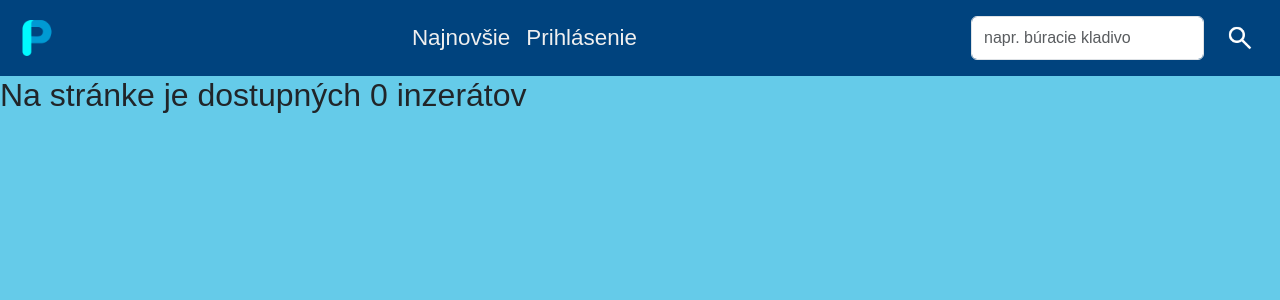
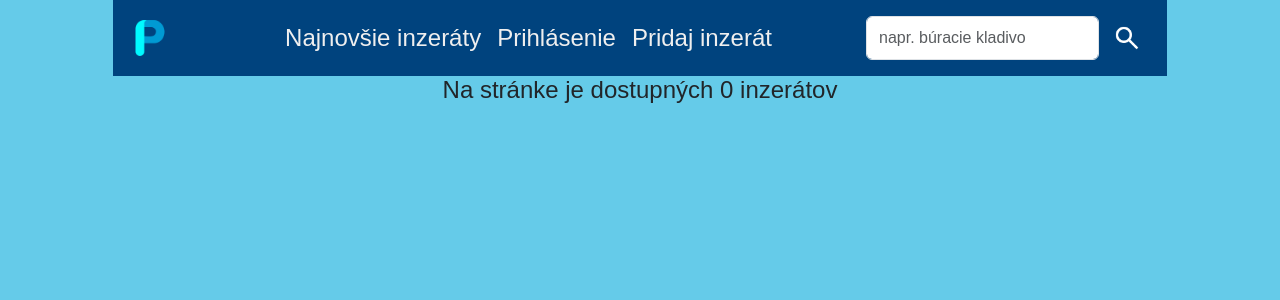
Before and after one commit to senorrr/VAII_semestralka, a PHP site: page / in a window 1280 px wide. Shown: the top 300 px of the page. Run offline with PHP 8.4, Linux system fonts and the light colour scheme.

Commit message:
obmedzenie sirky

```diff
--- a/index.html
+++ b/index.html
@@ -10,24 +10,27 @@
 </head>
 <body>
 <header>
-    <nav class="navbar navbar-expand-lg ">
+    <nav class="navbar navbar-expand-lg wrapper">
         <div class="container-fluid">
             <a class="navbar-brand" href="#"><img class="logo" src="resources/logo.png" alt="logo"> </a>
             <button class="navbar-toggler bg-light" type="button" data-bs-toggle="collapse" data-bs-target="#navbarSupportedContent" aria-controls="navbarSupportedContent" aria-expanded="false" aria-label="Toggle navigation">
                 <span class="navbar-toggler-icon"></span>
             </button>
             <div class="collapse navbar-collapse" id="navbarSupportedContent">
-                <ul class="navbar-nav mx-auto mb-2 mb-lg-0">
+                <ul class="navbar-nav mx-auto ">
                     <li class="nav-item">
-                        <a class="nav-link" aria-current="page" href="#">Najnovšie</a>
+                        <a class="nav-link" aria-current="page" href="#">Najnovšie inzeráty</a>
                     </li>
                     <li class="nav-item">
                         <a class="nav-link" aria-current="page" href="#">Prihlásenie</a>
                     </li>
+                    <li class="nav-item">
+                        <a class="nav-link" aria-current="page" href="#">Pridaj inzerát</a>
+                    </li>
 
                 </ul>
                 <form class="d-flex" role="search">
-                    <input class="form-control me-2" type="search" placeholder="napr. búracie kladivo" aria-label="Search">
+                    <input class="form-control" type="search" placeholder="napr. búracie kladivo" aria-label="Search">
                     <button class="btn" type="submit" title="Hľadať"><img class= "vyhladanie" src="resources/lupa.png" alt="vyhľadanie" ></button>
                 </form>
             </div>
@@ -35,7 +38,7 @@
     </nav>
 </header>
 <main>
-    <div>
+    <div class=>
         <h2>Na stránke je dostupných 0 inzerátov</h2>
     </div>
 </main>
--- a/styleHome.css
+++ b/styleHome.css
@@ -18,14 +18,13 @@
 
 .nav-link {
     position: relative;
-    font-size: 1.4em;
+    font-size: 1.5em;
     color: #efefef;
 }
 
 .navbar {
     background-color: #00437e;
 }
-
 
 .logo {
     width: 50px;
@@ -48,3 +47,15 @@ body {
 .btn:hover {
     background-color: #65cbe9;
 }
+
+h2 {
+    font-size: 1.5em;
+    text-align: center;
+}
+
+.wrapper {
+    max-width: 1054px;
+    position: relative;
+    margin: 0 auto 0 auto;
+
+}
```
